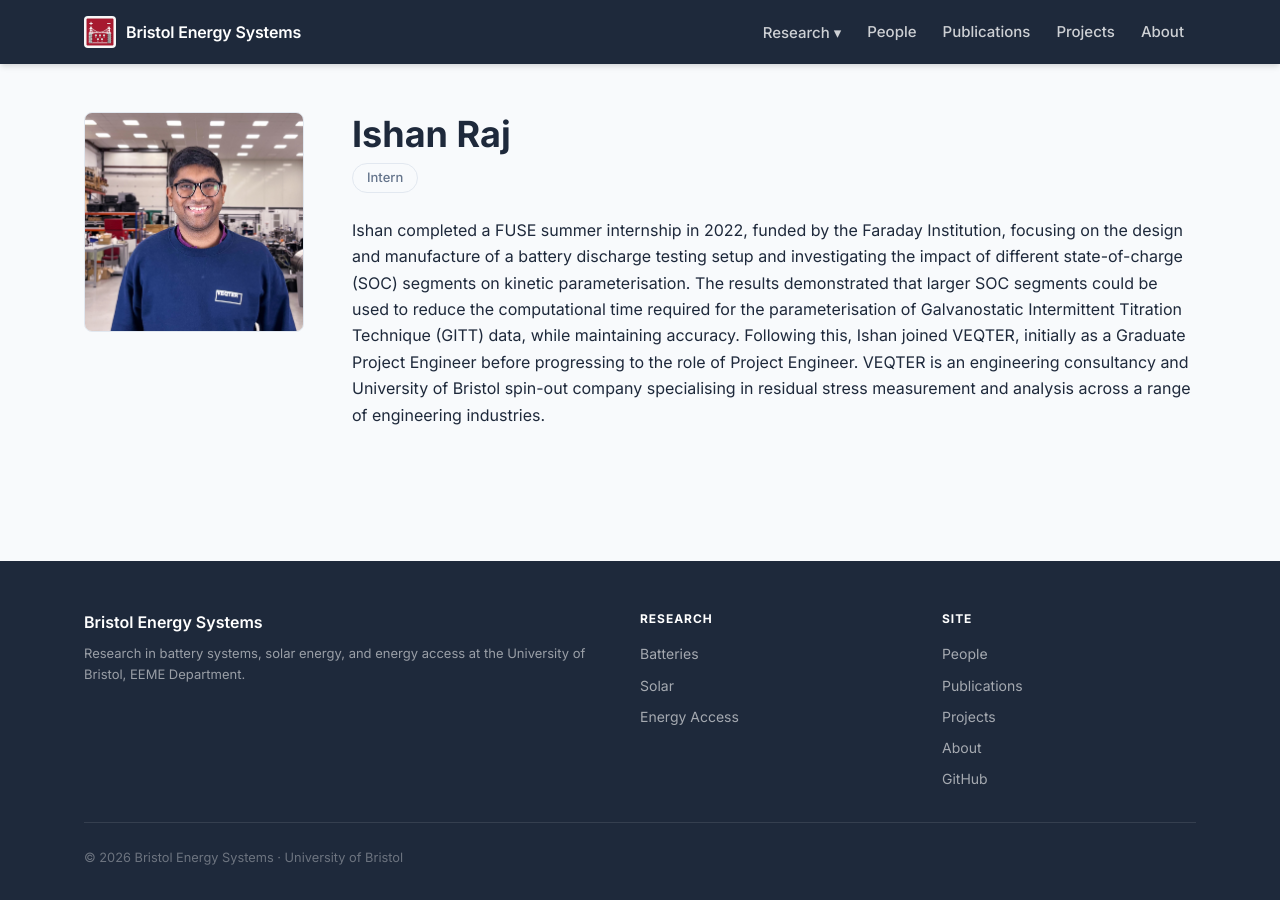
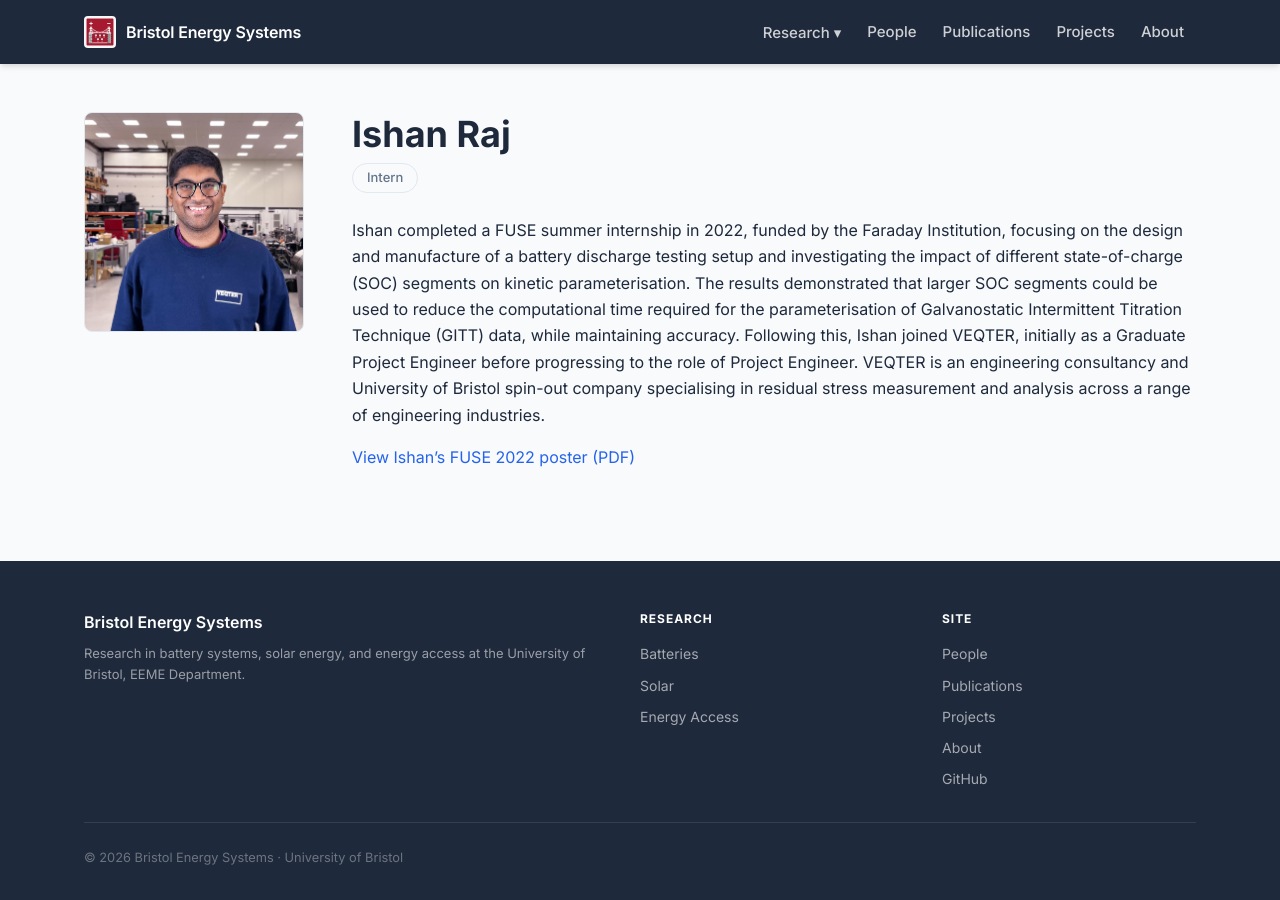
Before and after one commit to BristolBatteries/bristolbatteries.github.io, a Jekyll site: the page built from _people/ishan-raj.md, in a window 1280 px wide. Built offline with Jekyll 4.4.1, drawn with Linux system fonts in a browser that asks for light colours.

Commit message:
Add Ishan Raj's FUSE 2022 poster and link it from his page

```diff
--- a/_people/ishan-raj.md
+++ b/_people/ishan-raj.md
@@ -16,3 +16,5 @@ image: /assets/images/people/ishan.jpg
 ---
 
 Ishan completed a FUSE summer internship in 2022, funded by the Faraday Institution, focusing on the design and manufacture of a battery discharge testing setup and investigating the impact of different state-of-charge (SOC) segments on kinetic parameterisation. The results demonstrated that larger SOC segments could be used to reduce the computational time required for the parameterisation of Galvanostatic Intermittent Titration Technique (GITT) data, while maintaining accuracy. Following this, Ishan joined VEQTER, initially as a Graduate Project Engineer before progressing to the role of Project Engineer. VEQTER is an engineering consultancy and University of Bristol spin-out company specialising in residual stress measurement and analysis across a range of engineering industries.
+
+[View Ishan's FUSE 2022 poster (PDF)]({{ '/assets/posters/IshanRajFUSE22Bristol.pdf' | relative_url }})
```
Also changed, not shown: 1 other file.
